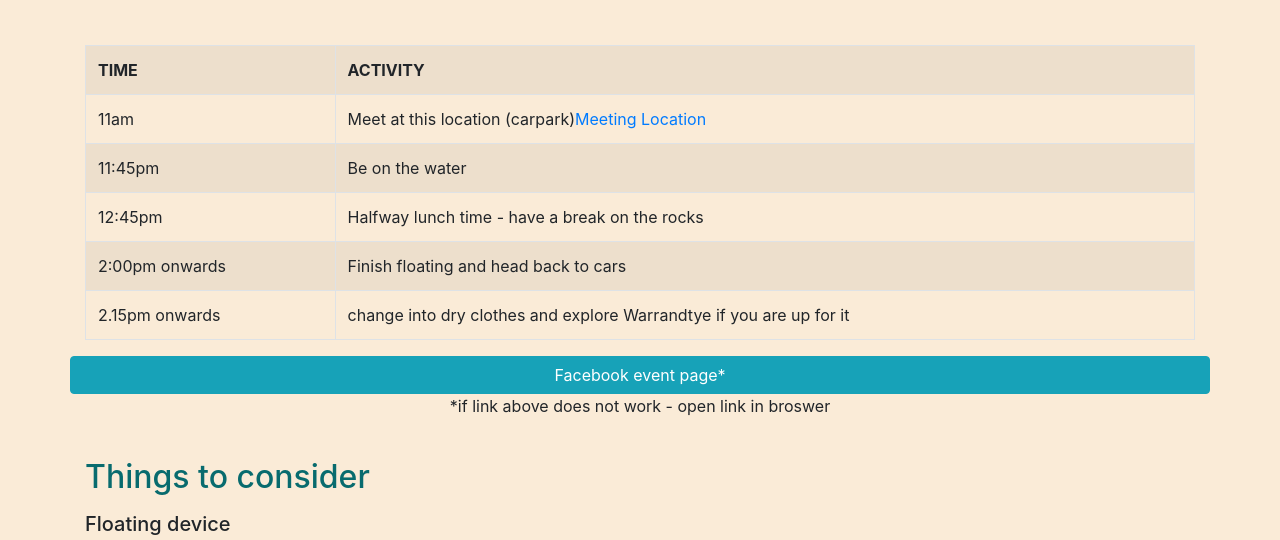
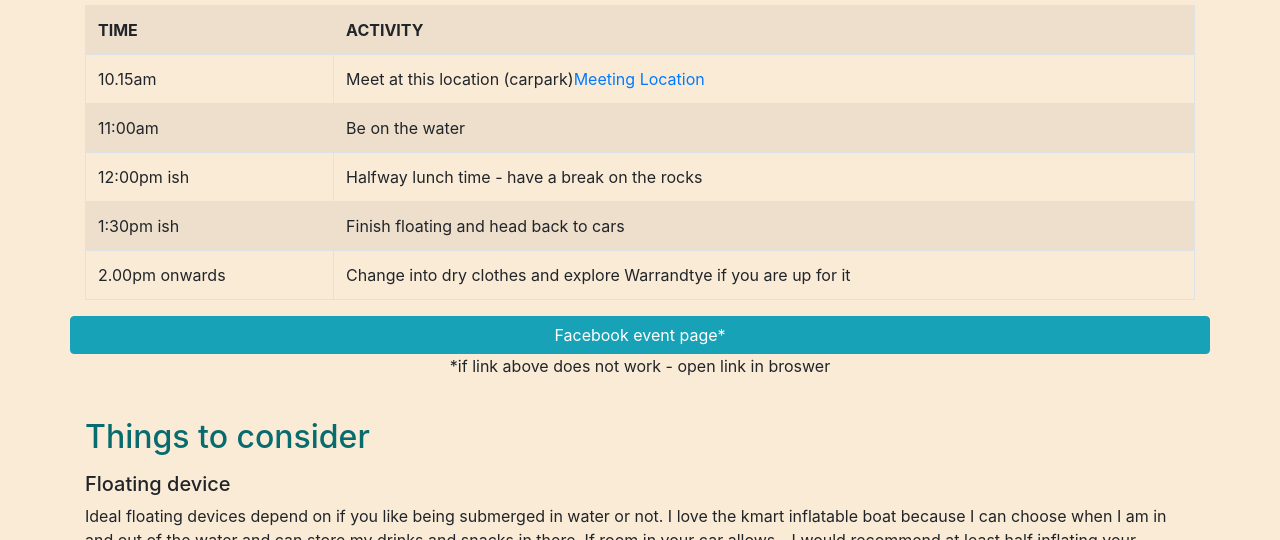
Before and after one commit to LouPellegrino/Floating, a plain HTML site: page index.html in a window 1280 px wide. Shown: the part 571-1111 px from the top of the page. Drawn offline with nearby package versions, Linux system fonts and the light colour scheme.

Commit message:
date change

```diff
--- a/index.html
+++ b/index.html
@@ -8,7 +8,7 @@
     <!-- Bootstrap CSS -->
     <link rel="stylesheet" href="https://cdn.jsdelivr.net/npm/bootstrap@4.5.3/dist/css/bootstrap.min.css" integrity="sha384-TX8t27EcRE3e/ihU7zmQxVncDAy5uIKz4rEkgIXeMed4M0jlfIDPvg6uqKI2xXr2" crossorigin="anonymous">
 
-    <title>On Saturday we float!</title>
+    <title>On Sunday we float!</title>
   </head>
   <body>
     <!-- Optional JavaScript; choose one of the two! -->
@@ -52,7 +52,7 @@
       </div>
       <section id="welcome-section" class="welcome-section text-center">
         <h1>On Sunday...we float</h1>
-        <p>**it may be a little fresh, but we are here for the adventure</p>
+
       </section>
 
       </section>
@@ -74,34 +74,34 @@
     <th>ACTIVITY</th>
   </tr>
   <tr>
-    <td>11am</td>
+    <td>10.15am</td>
     <td>Meet at this location (carpark)<a href="https://www.google.com/url?q=https://www.google.com/maps/place/Everard%2BDr%2B%2526%2BPound%2BRd,%2BWarrandyte%2BVIC%2B3113/@-37.7389049,145.199384,18z/data%3D!3m1!4b1!4m5!3m4!1s0x6ad637142fae1553:0xefab7c330e3c60f8!8m2!3d-37.7389049!4d145.2004783&sa=D&ust=1610713732910000&usg=AOvVaw3TjyDR9E-BeYN5VuTMWT6l' + document.referrer + '">Meeting Location </a></td>
 
   </tr>
   <tr>
-    <td>11:45pm</td>
+    <td>11:00am</td>
     <td>Be on the water</td>
 
   </tr>
    </tr>
   <tr>
-      <td>12:45pm
+      <td>12:00pm ish
 </td>
     <td>Halfway lunch time - have a break on the rocks</td>
 
   </tr>
    </tr>
    <tr>
-    <td>2:00pm onwards</td>
+    <td>1:30pm ish</td>
     <td>
 Finish floating and head back to cars</td>
 
   </tr>
 
   <tr>
-    <td>2.15pm onwards</td>
+    <td>2.00pm onwards</td>
     <td>
-change into dry clothes and explore Warrandtye if you are up for it</td>
+Change into dry clothes and explore Warrandtye if you are up for it</td>
 
   </tr>
 
@@ -116,10 +116,10 @@ change into dry clothes and explore Warrandtye if you are up for it</td>
 <p>
 
 <h5>Floating device</h5> Ideal floating devices depend on if you like being submerged in water or not. I love the kmart inflatable boat because I can choose when I am in and out of the water and can store my drinks and snacks in there.
-If room in your car allows - I would recommend half inflating your floating devices before you leave your homes, it always takes a longer time than expected (think mattress pumps if you have one).
+If room in your car allows - I would recommend at least half inflating your floating devices before you leave your homes, it always takes a longer time than expected (think mattress pumps if you have one).
  </br>
  </br>
-<h5>Float times and river flow</h5> Times are estimated. The float can take anywhere from 1hr - 3hrs. It depends on the water level, it is a total distance of 4km. Some areas are faster, some are slower. There are some mini rapids about 3 in one area that are usually knee deep.
+<h5>Float times and river flow</h5> Times are estimated. The float can take anywhere from 2hr - 3hrs. It depends on the water level, it is a total distance of 4km. Some areas are faster, some are slower. There are some mini rapids about 3 in one area that are usually knee deep.
 
  </br>
  </br>
```
